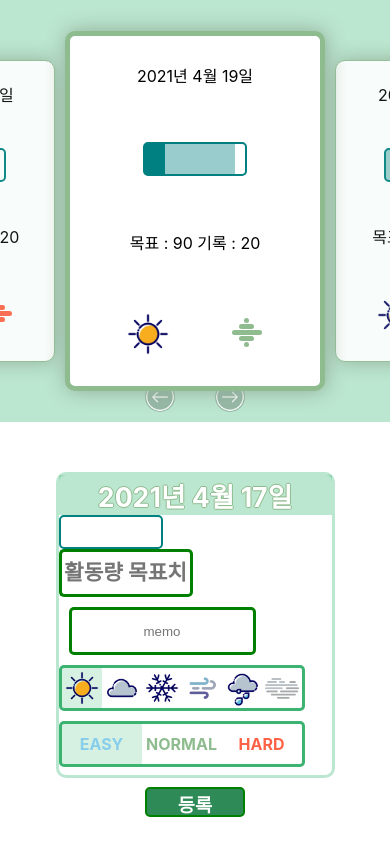
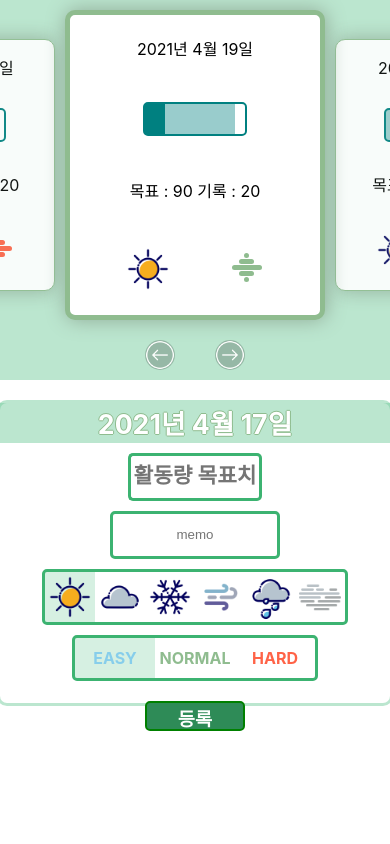
Before and after one commit to wogns0197/RunningWithMom-React, a React (Create React App) app: page /Dashboard in a window 390 px wide. Built offline with nearby package versions, Linux system fonts and the light colour scheme.

Commit message:
add/Responsive

```diff
--- a/package.json
+++ b/package.json
@@ -12,9 +12,11 @@
     "@types/jest": "^26.0.15",
     "@types/node": "^12.0.0",
     "@types/react-dom": "^17.0.0",
+    "@types/react-responsive": "8.0.2",
     "react": "^17.0.2",
     "react-dom": "^17.0.2",
     "react-redux": "7.2.3",
+    "react-responsive": "8.2.0",
     "react-router-dom": "5.2.0",
     "react-scripts": "4.0.3",
     "redux": "4.0.5",
--- a/src/components/Dashboard.tsx
+++ b/src/components/Dashboard.tsx
@@ -1,3 +1,4 @@
+import { Mobile, PC } from '../style/MediaQuery';
 import React, { FC, useState } from 'react';
 
 import { ICON_BACK } from '../assets/Images';
@@ -11,7 +12,7 @@ import { useSelector } from 'react-redux';
 const DashBoardMain = styled.div`
   position: relative;
   width: 100%;
-  height: 50vh;
+  height: 45vh;
   background-color: ${({ theme }) => theme.colors.pastelgreen};
   overflow: hidden;
   display: flex;
@@ -21,6 +22,7 @@ const DashBoardMain = styled.div`
 `;
 
 const Cont = styled.div`
+  margin-top: -50px;
   display: flex;
   justify-content: center;
   align-items: center;
@@ -59,21 +61,19 @@ const Dashboard: FC = () => {
           })}
         </Cont>
       </div>
-      <div style={{ display: 'flex', position: 'absolute', bottom:'-10px', filter:'invert(100%)'}}>
+      <div style={{ display: 'flex', position: 'absolute', bottom: '-10px', filter: 'invert(100%)' }}>
         <MoveButton
           src={ICON_BACK}
           onClick={() =>
-            moveLeft<storeData.length/2 - 1 ?
-            setMoveLeft(moveLeft + 1) : null
-          } />
+            moveLeft<storeData.length/2 - 1 && setMoveLeft(moveLeft + 1)
+        } />
         <MoveButton
           src={ICON_BACK}
           onClick={() =>
-            -moveLeft<storeData.length/2 - 1 ?
-            setMoveLeft(moveLeft - 1): null
+            -moveLeft<storeData.length/2 - 1 && setMoveLeft(moveLeft - 1)
           }
           style={{ transform: 'rotate(180deg)' }}
-          />
+        />
       </div>
     </DashBoardMain>
   );
--- a/src/components/Input.tsx
+++ b/src/components/Input.tsx
@@ -1,20 +1,18 @@
 import React, { FC, useState } from 'react';
 import { Record, Strength, Weather } from '../types/index';
-import { RootState, inputData } from '../store/Store';
-import { useDispatch, useSelector } from 'react-redux';
 
-import RunningGage from '../uis/RunningGage';
 import { SelectStrength } from '../uis/SelectStrength';
 import { SelectWeather } from '../uis/SelectWeather';
+import { inherits } from 'node:util';
+import { inputData } from '../store/Store';
 import styled from 'styled-components';
+import { useDispatch } from 'react-redux';
+import { useMediaQuery } from "react-responsive"
 
-// type Props = {
-//   setIsSubmit: (isSubmit: boolean) => void,
-// }
 const Cont = styled.div`
-  margin-top: 50px;
+  margin-top: 20px;
   height: 300px;
-  width: 70vw;
+  /* width: 100%; */
   border: 3px solid ${({ theme }) => theme.colors.pastelgreen};
   border-radius: 10px;
 `;
@@ -35,9 +33,15 @@ const TodayText = styled.div`
   font-weight: bold;
 `;
 
+const Form = styled.form`
+  display: flex;
+  flex-direction: column;
+  align-items: center;
+`
+
 const StyledInput = styled.input`
   color: ${({ theme }) => theme.colors.seagreen};
-  border: 3px solid ${({ theme }) => theme.colors.green};
+  border: 3px solid ${({ theme }) => theme.colors.mediumseagreen};
   border-radius: 5px;
   /* margin: 10px; */
   height: 40px;
@@ -51,15 +55,6 @@ const StyledInput = styled.input`
   }
 `;
 
-const StyledSelect = styled.select`
-  color: ${({ theme }) => theme.colors.seagreen};
-  border: 3px solid ${({ theme }) => theme.colors.green};
-  border-radius: 5px;
-  margin: 10px;
-  height: 40px;
-  text-align: center;
-
-`;
 
 const SubmitButton = styled.button`
   background-color: ${({ theme }) => theme.colors.seagreen};
@@ -72,8 +67,9 @@ const SubmitButton = styled.button`
   font-weight: bold;
   font-size: 14pt;
 `;
+
+
 export const InputInfo: FC = () => {
-
   const today = new Date();
   const [year, month, day] = [today.getFullYear(), today.getMonth()+1, today.getDate()];
   const [goal, setGoal] = useState<number>(0);
@@ -81,9 +77,10 @@ export const InputInfo: FC = () => {
   const [memo, setMemo] = useState<string>('');
   const [weather, setWeather] = useState<Weather>(Weather.SUNNY);
   const [strength, setStrength] = useState<Strength>(Strength.NORMAL);
-
   const dispatch = useDispatch();
-  const storeData = useSelector((state: RootState) => state.reducer);
+  const isMobile = useMediaQuery({
+    query : "(max-width:500px)"
+  });
 
   return (
     <Cont>
@@ -91,12 +88,14 @@ export const InputInfo: FC = () => {
         display: 'flex',
         flexDirection: 'column',
         alignItems: 'center',
+        width: isMobile ? '100vw' : '40vw',
       }}>
         <TodayText>
           {year}년 {month}월 {day}일
         </TodayText>
-        <form action="">
-          <RunningGage goal={goal} record={records} />
+        <Form>
+          {/* <RunningGage goal={goal} record={records} /> */}
+          <div style={{marginTop:'10px'}}>
             <StyledInput
               style={{
                 width: '60px',
@@ -131,9 +130,11 @@ export const InputInfo: FC = () => {
                 parseInt(e.target.value) <= 100 ?
                 setGoal(parseInt(e.target.value)) : setGoal(0)}
             />
+          </div>
           <StyledInput
             style={{
               margin: '10px',
+              width: '160px'
             }}
             type='text'
             name='memo'
@@ -143,7 +144,7 @@ export const InputInfo: FC = () => {
           />
           <SelectWeather setWeather={setWeather} />
           <SelectStrength setStrength={setStrength} />
-        </form>
+        </Form>
           <SubmitButton
             className="but_summit"
             onClick={() => {
--- a/src/components/RecordsRenderer.tsx
+++ b/src/components/RecordsRenderer.tsx
@@ -6,6 +6,7 @@ import RunningGage from '../uis/RunningGage';
 import StrengthUI from '../uis/StrengthUI';
 import styled from 'styled-components';
 import theme from '../style/theme';
+import { useMediaQuery } from "react-responsive"
 
 const Column = styled.div`
   /* position: absolute; */
@@ -47,23 +48,22 @@ type Props = {
 
 const Records: FC<Props> = ({ props, idx, arrLength, focus }) => {
   const { year, month, day, weather, goal, records, memo, strength } = props;
-  // console.log(idx, Math.floor(arrLength/2)+1);
-  const pivot = arrLength%2 ===0 ? Math.floor(arrLength / 2) -1 -focus : Math.floor(arrLength / 2) - focus;
+  const pivot = arrLength % 2 === 0 ? Math.floor(arrLength / 2) - 1 - focus : Math.floor(arrLength / 2) - focus;
+  const isMobile = useMediaQuery({
+    query : "(max-width:767px)"
+  });
+
   return (
     <Column
       style={idx === pivot ? {
         zIndex:999,
         border: '5px solid'+ theme.colors.darkseagreen,
         width: '250px',
-        height: '350px',
-      } : ({opacity:'.9'}
-      // idx < pivot ?
-      // {
-      //   left: (idx+pivot+1) * (100) + 'px',
-      // } : {
-      //   right: idx * (100) + 'px',
-      // }
-      )
+        height: isMobile ? '300px' : '350px',
+      } : {
+          opacity: '.9',
+          height: isMobile ? '250px' : '300px',
+      }
       }>
       <Content>
         {year}년 {month}월 {day}일
--- /dev/null
+++ b/src/style/MediaQuery.tsx
@@ -0,0 +1,19 @@
+import React, { FC } from "react"
+
+import { useMediaQuery } from "react-responsive"
+
+const Mobile: FC = ({ children }) => {
+  const ismobile = useMediaQuery({
+    query : "(max-width:767px)"
+  });
+  return <React.Fragment>{ismobile && children}</React.Fragment>
+}
+
+const PC :FC = ({children}) => {
+  const ispc = useMediaQuery({
+    query : "(min-width:768px) "
+  });
+  return <React.Fragment>{ispc && children}</React.Fragment>
+}
+
+export {Mobile,PC};
--- a/src/uis/SelectWeather.tsx
+++ b/src/uis/SelectWeather.tsx
@@ -10,7 +10,8 @@ type Props = {
 }
 
 const Cont = styled.div`
-  width: 240px;
+  width: 300px;
+  height: 50px;
   display: flex;
   justify-content: space-evenly;
   border: 3px solid ${({ theme }) => theme.colors.mediumseagreen};
@@ -18,8 +19,8 @@ const Cont = styled.div`
 `;
 
 const Img = styled.img`
-  width: 40px;
-  height: 40px;
+  width: 50px;
+  height: 50px;
   cursor: pointer;
   transition-duration: .4s;
 `;
@@ -36,7 +37,9 @@ export const SelectWeather: FC<Props> = ({ setWeather }) => {
               setSelectedIdx(idx);
               setWeather(el as Weather);
             }}
-            style={{ backgroundColor: theme.colors.pastelgreen_select }}
+            style={{
+              backgroundColor: theme.colors.pastelgreen_select,
+            }}
           />
           :
           <Img src={ICON_WEATHER[el]}
```
Also changed, not shown: 1 other file (tests, documents, lock files or other folders). Lines whose indentation alone changed are shown as unchanged.
